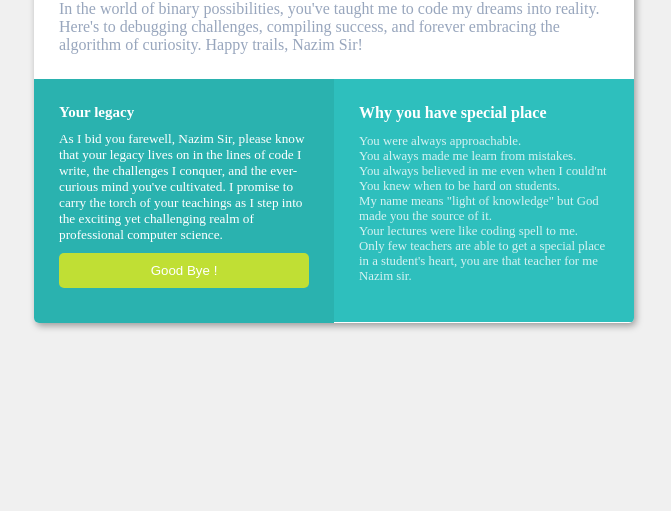
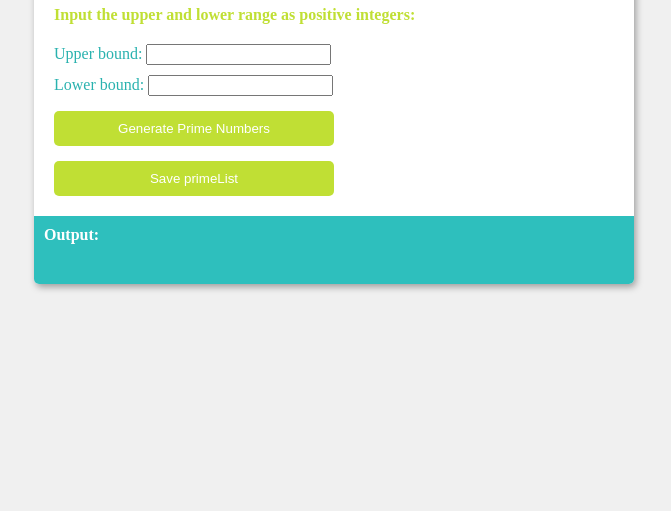
Before and after one commit to trojan-23/digital-page, a plain HTML site: page index.html in a window 1280 px wide. Shown: the part 289-800 px from the top of the page, without its empty margins (306-977 px from the left). Drawn offline with Linux system fonts and the light colour scheme.

Commit message:
completed

```diff
--- a/digital_farewell.css
+++ b/digital_farewell.css
@@ -38,8 +38,8 @@ p {
 
 #top-section {
   width: 100%;
-  height: 45%;
-  padding: 25px;
+  height: 30%;
+  padding: 20px;
 }
 
 #bottom-section {
@@ -50,21 +50,21 @@ p {
 
 #bottom-left-section {
   display: inline-block;
-  width: 50%;
+  width: 100%;
   height: 100%;
   vertical-align: top;
-  background-color: #2ab2af;
-  padding: 25px;
+  background-color: #2ebfbd;
+  padding: 30px;
   font-size: 15px;
 }
 
 #bottom-right-section {
   display: inline-block;
-  width: 50%;
+  width: 100%;
   height: 100%;
   background-color: #2ebfbd;
   vertical-align: top;
-  padding: 25px;
+  padding: 10px;
 }
 
 #top-section h2 {
@@ -86,8 +86,9 @@ button {
   background-color: #c0df34;
   border: none;
   padding: 10px;
-  width: 100%;
+  width: 50%;
   border-radius: 5px;
+  margin-top: 15px;
 }
 
 button:hover {
@@ -115,3 +116,23 @@ ul {
   font-size: 0.8rem;
   opacity: 0.8;
 }
+
+form{
+  font-family: "Karla";
+  color: #2ab2af;
+  margin-top: 10px;
+  display: inline-block;
+}
+
+#primeList {
+  list-style: none;
+  margin: 0;
+  padding: 0;
+  font-size: 0.9rem;
+  opacity: 0.8;
+  font-weight: bold;
+}
+
+#primeList li {
+  margin-bottom: 8px;
+}
--- a/index.html
+++ b/index.html
@@ -1,56 +1,46 @@
 <!DOCTYPE html>
 <html lang="en">
 <head>
-    <meta charset="UTF-8" />
-    <meta http-equiv="X-UA-Compatible" content="IE=edge" />
-    <meta name="viewport" content="width=device-width, initial-scale=1.0" />
-    <title>Digital Farewell</title>
-    <link rel="stylesheet" href="./digital_farewell.css" />
+    <meta charset="UTF-8">
+    <meta http-equiv="X-UA-Compatible" content="IE=edge">
+    <meta name="viewport" content="width=device-width, initial-scale=1.0">
+    <title>Prime Number Generator</title>
+    <link rel="stylesheet" href="./digital_farewell.css">
 </head>
 <body>
-
     <div id="card">
         <div id="top-section">
-        <h2>Code of Memories: A Farewell Tribute to my mentor</h2>
-        <h4>I made this to express my incredible journey of learning under your guidance,</h4>
-        <p>
-          In the world of binary possibilities, you've taught me to code my dreams into reality. Here's to debugging challenges, compiling success, and forever embracing the algorithm of curiosity. Happy trails, Nazim Sir!
-        </p>
+            <h2>Prime Number Generator</h2>
+            <h4>Input the upper and lower range as positive integers:</h4>
+            <div id="upper">
+                <form action="" id="upper_range">
+                    Upper bound:
+                    <input type="number" id="upperNumber" min="2" required>
+                </form>
+            </div>
+            <div id="lower">
+                <form action="" id="lower_range">
+                    Lower bound:
+                    <input type="number" id="lowerNumber" min="2" required>
+                </form>
+            </div>
+            <button onclick="generatePrimes()">Generate Prime Numbers</button>
+            <button onclick="savePrimeList()">Save primeList</button>
+            <p id="primeNumbers"></p>
         </div>
         <div id="bottom-section">
-        <div id="bottom-left-section">
-          <h4>Your legacy</h4>
+            <div id="bottom-right-section">
+                <h4>Output:</h4>
                 <div id="price-container">
                     <div id="price"></div>
                 </div>
-          <p>As I bid you farewell, Nazim Sir, please know that your legacy lives on in the lines of code I write, the challenges I conquer, and the ever-curious mind you've cultivated. I promise to carry the torch of your teachings as I step into the exciting yet challenging realm of professional computer science.</p>
-          <button onclick="sayGoodbye()">Good Bye !</button>
                 <p id="goodbye-message"></p>
-        </div><div id="bottom-right-section">
-          <h4>Why you have special place</h4>
-          <ul>
-            <li>You were always approachable.</li>
-            <li>You always made me learn from mistakes.</li>
-            <li>You always believed in me even when I could'nt</li>
-            <li>You knew when to be hard on students.</li>
-            <li>My name means "light of knowledge" but God made you the source of it.</li>
-            <li>Your lectures were like coding spell to me.</li>
-            <li>Only few teachers are able to get a special place in a student's heart, you are that teacher for me Nazim sir.</li>
-          </ul>
+            </div>
+            <div id="bottom-right-section">
+              <ul id="primeList"></ul>
             </div>
         </div>
     </div>
-    <script>
-      function sayGoodbye() {
-  const goodbyeMessage = "Wishing you all the best in your new journey. Farewell!";
-  const confirmation = confirm(goodbyeMessage);
-
-  if (confirmation) {
-    console.log("User confirmed farewell.");
-  } else {
-    console.log("User canceled farewell.");
-  }
-}
-    </script>
+    <script src="script.js"></script>
 </body>
 </html>
--- /dev/null
+++ b/script.js
@@ -0,0 +1,54 @@
+function generatePrimes() {
+    const lower = parseInt(document.getElementById("lowerNumber").value);
+    const upper = parseInt(document.getElementById("upperNumber").value);
+
+    if (isNaN(lower) || isNaN(upper)) {
+        alert("Please enter valid numbers.");
+        return;
+    }
+
+    if (lower < 2 || upper < 2 || lower >= upper) {
+        alert("Invalid range. Please enter positive integers where lower bound is less than upper bound.");
+        return;
+    }
+
+    const primeList = [];
+    for (let num = lower; num <= upper; num++) {
+        if (isPrime(num)) {
+            primeList.push(num);
+        }
+    }
+
+    displayPrimeList(primeList);
+}
+
+function isPrime(num) {
+    if (num <= 1) return false;
+    if (num <= 3) return true;
+    if (num % 2 === 0 || num % 3 === 0) return false;
+
+    for (let i = 5; i * i <= num; i += 6) {
+        if (num % i === 0 || num % (i + 2) === 0) return false;
+    }
+    return true;
+}
+
+function displayPrimeList(primeList) {
+    const primeListElement = document.getElementById("primeList");
+    primeListElement.textContent = primeList.join(", ");
+}
+
+function savePrimeList() {
+    const primeListElement = document.getElementById("primeList");
+    const primesText = primeListElement.textContent;
+
+    const blob = new Blob([primesText], { type: "text/plain" });
+    const url = URL.createObjectURL(blob);
+
+    const a = document.createElement("a");
+    a.href = url;
+    a.download = "prime_numbers.txt";
+    a.click();
+
+    URL.revokeObjectURL(url);
+}
```
Lines whose indentation alone changed are shown as unchanged.
